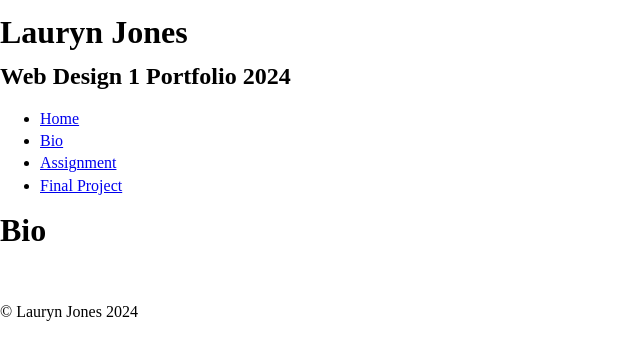
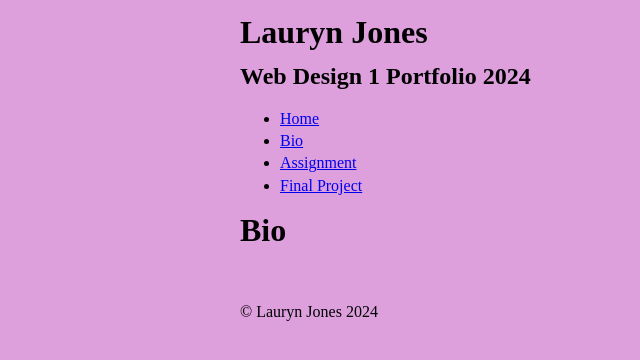
Before and after one commit to LJones-bug/LJones.github.io, a plain HTML site: page bio.html in a window 1280 px wide. Shown: the whole page, without its empty margins (0-640 px from the left). Drawn offline with Linux system fonts and the light colour scheme.

Commit message:
Add files via upload

```diff
--- a/css/style.css
+++ b/css/style.css
@@ -9,17 +9,22 @@ html {
 		/* Standard text-settings below */
 	font-size: 1em;
     line-height: 1.4em;
+
 }
-
-
 
 
 body {
 
-
+	 background: plum;
 }
 
 
 #container {
 
+     border: 1px solid rgb(#,#,#);
+  background: plum;
+  width: 90%;
+  max-width: 800px;
+  margin: auto;
+
 }
```
